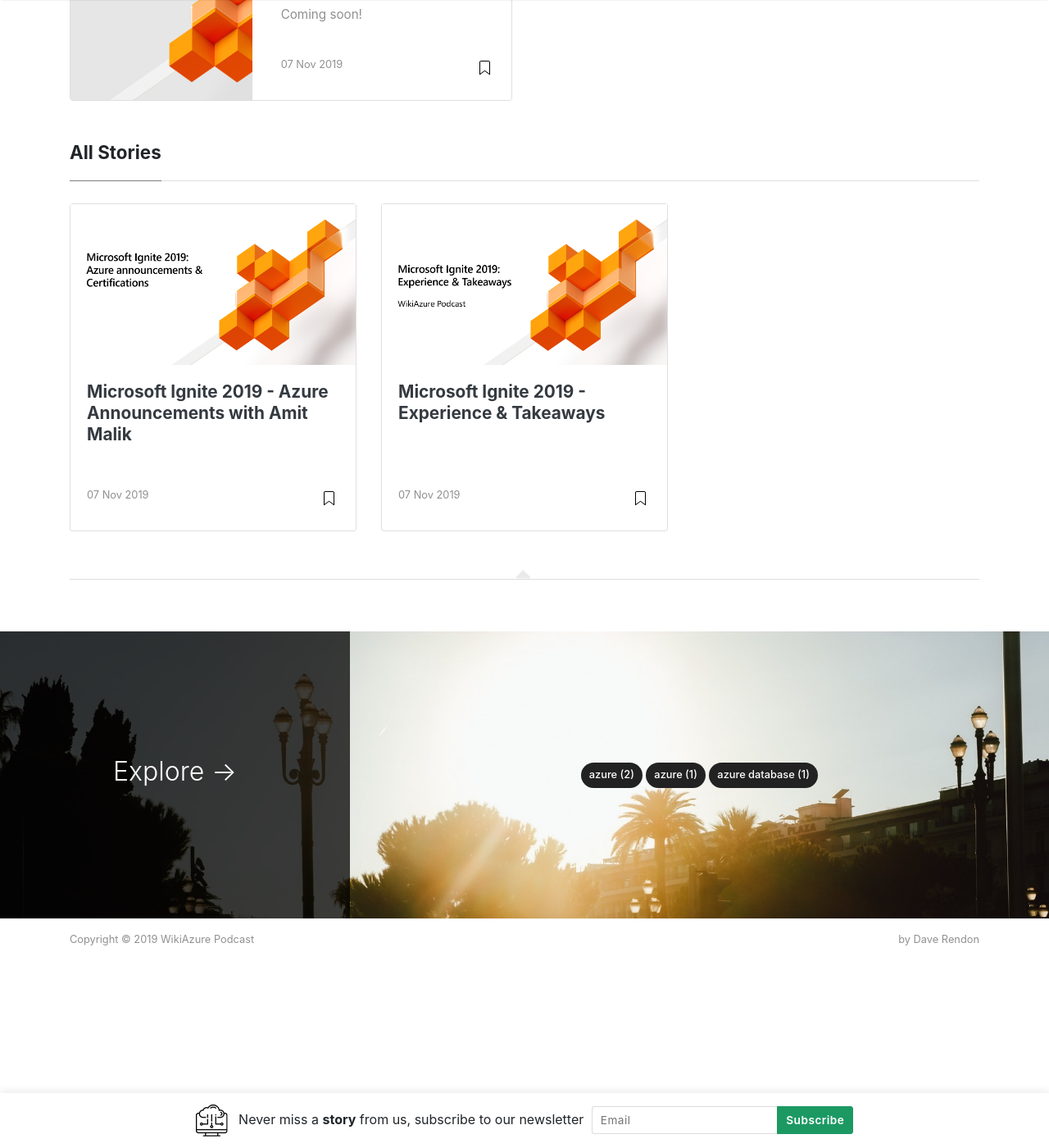
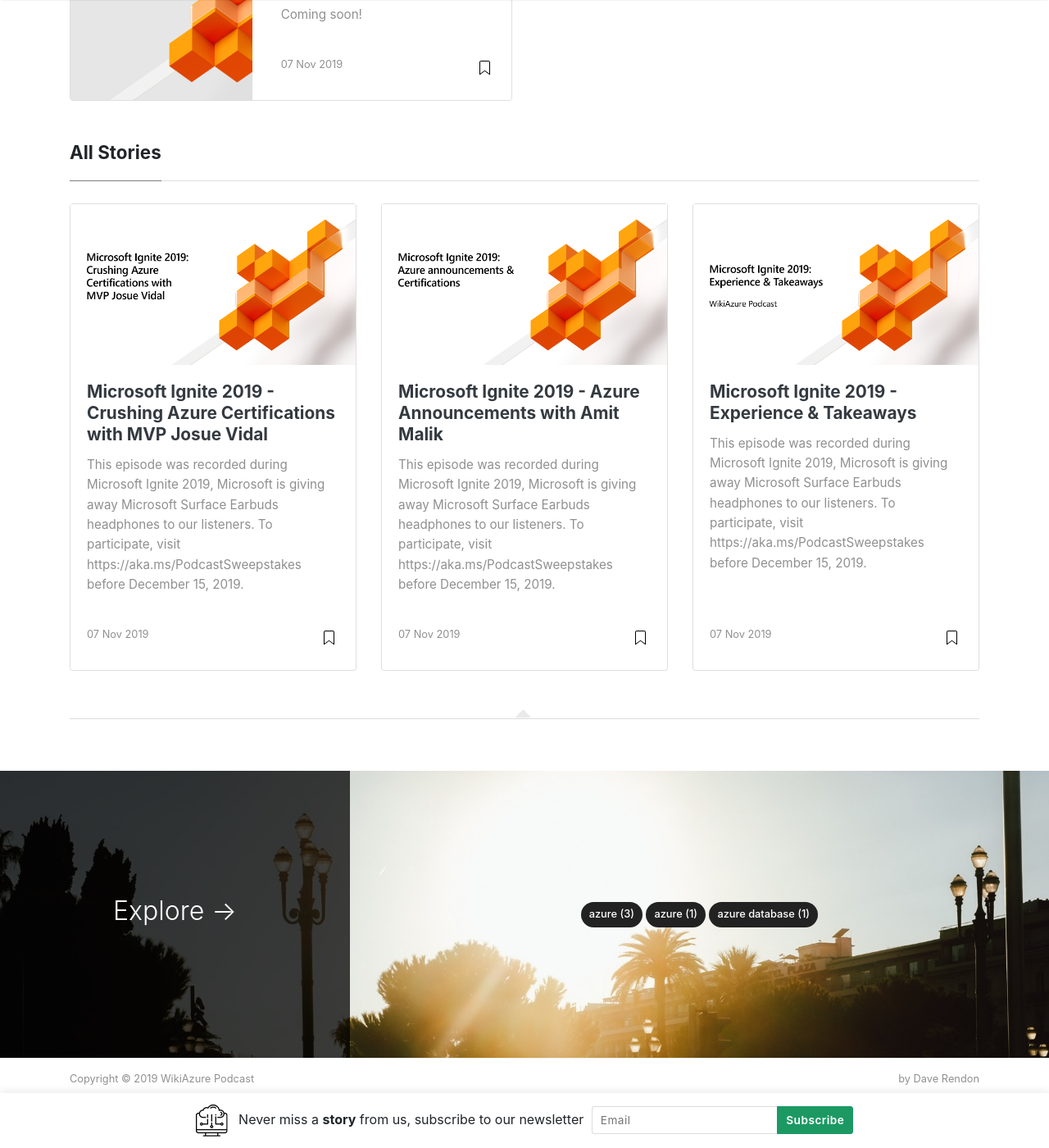
Before and after one commit to daveRendon/wikiazure-podcast, a Jekyll site: the page built from index.html, in a window 1280 px wide and 1400 px high, scrolled down 421 px. Shown: the whole window at 82% size. Built offline with Jekyll 4.4.1, drawn with Linux system fonts in a browser that asks for light colours; nearby versions of some CDN libraries; the list of posts is cut into pages by our own code.

Commit message:
updated files

```diff
--- a/_posts/2019-11-07-episode-01-msignite-experience-and-takeaways.md
+++ b/_posts/2019-11-07-episode-01-msignite-experience-and-takeaways.md
@@ -10,6 +10,8 @@
 <p>
 <script src="https://www.buzzsprout.com/704541/2057835-microsoft-ignite-2019-experience-takeaways.js?player=small" type="text/javascript" charset="utf-8"></script>
 </p>
+<p>
+This episode was recorded during Microsoft Ignite 2019, Microsoft is giving away Microsoft Surface Earbuds headphones to our listeners. To participate, visit <a href="https://aka.ms/PodcastSweepstakes" target="_blank">https://aka.ms/PodcastSweepstakes</a> before December 15, 2019.</p>
 
 On this episode we talk about the overall Microsoft Ignite experience and takeaways with 3 special guests:
 
--- a/_posts/2019-11-07-episode-02-msignite-amit-malik.md
+++ b/_posts/2019-11-07-episode-02-msignite-azure-announcements-certifications-amit-malik.md
@@ -10,6 +10,8 @@
 <p>
 <script src="https://www.buzzsprout.com/704541/2072115-microsoft-ignite-2019-azure-announcements-certifications-with-amit-malik.js?player=small" type="text/javascript" charset="utf-8"></script>
 </p>
+<p>
+This episode was recorded during Microsoft Ignite 2019, Microsoft is giving away Microsoft Surface Earbuds headphones to our listeners. To participate, visit <a href="https://aka.ms/PodcastSweepstakes" target="_blank">https://aka.ms/PodcastSweepstakes</a> before December 15, 2019.</p>
 
 On this episode we talk about some announcements related to Azure during Microsoft Ignite and Amit´s experience on passing certifications during Microsoft Ignite 2019
 
--- /dev/null
+++ b/_posts/2019-11-07-episode-03-msignite-crushing-certifications-josue-vidal.md
@@ -0,0 +1,20 @@
+---
+layout: post
+title:  "Microsoft Ignite 2019 - Crushing Azure Certifications with MVP Josue Vidal"
+author: dave
+categories: [ azure, azure ]
+image: assets/images/episode03/episode03-wikiazure-podcast-msignite-2019-crushing-azure-certifications-josue-vidal.png
+hidden: false
+---
+
+<p>
+<script src="https://www.buzzsprout.com/704541/2072115-microsoft-ignite-2019-azure-announcements-certifications-with-amit-malik.js?player=small" type="text/javascript" charset="utf-8"></script>
+</p>
+<p>
+This episode was recorded during Microsoft Ignite 2019, Microsoft is giving away Microsoft Surface Earbuds headphones to our listeners. To participate, visit <a href="https://aka.ms/PodcastSweepstakes" target="_blank">https://aka.ms/PodcastSweepstakes</a> before December 15, 2019.</p>
+
+On this episode we will discuss with MVP Josue Vidal the strategies to pass your Azure Certifications and what to do in case you fail the exam.
+
++ <a href="https://www.linkedin.com/in/josuevidal/" target="_blank">Josue Vidal</a>: Experienced professional; offering +15 Years of experience in consultative and complex technical sales and deployment projects in real world scenarios; including creation new cloud business solution, licensing management until day by day operations; 10+ years in account and partner management including pre and post-sales, design solutions, migrations and prepare technical and commercial proposal.
+
+<p style="font-size: .7em;">Line Of Fire by Audionautix is licensed under a Creative Commons Attribution license (https://creativecommons.org/licenses/by/4.0/) Artist: http://audionautix.com/</p>
```
Also changed, not shown: assets/images/episode03/episode03-wikiazure-podcast-msignite-2019-crushing-azure-certifications-josue-vidal.png (added).
